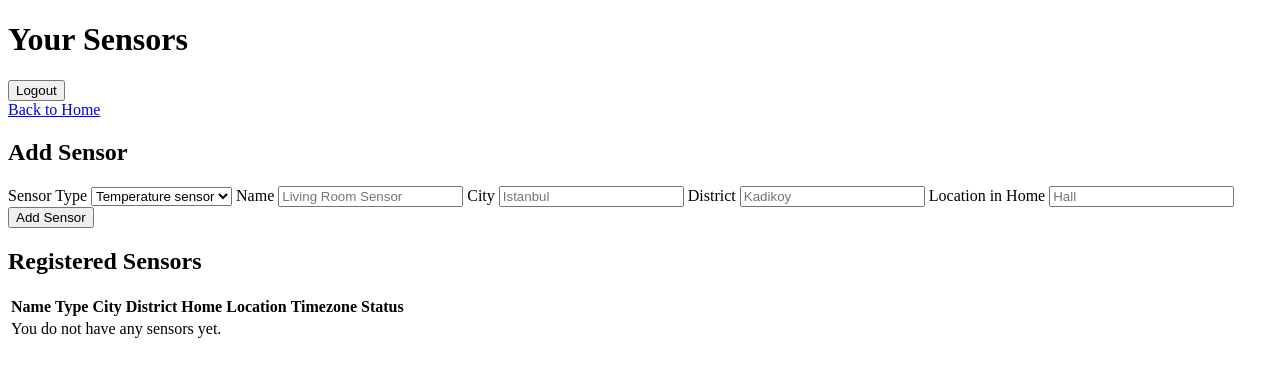
After one commit to enginertugrul/iot-temperature-monitor, a Spring Boot app: page /user/sensors in a window 1280 px wide. The commit adds this page. Shown: the top 377 px of the page. Run offline with Spring Boot 4, Linux system fonts and the light colour scheme; the visitor is signed in with stand-in values (Sample User, id 1); data that the repository does not hold is empty; some of the project's set-up classes (security, data sources, template engines, error pages and the like) are left out, and stand-ins take their place.

Commit message:
Add sensors page

```diff
--- /dev/null
+++ b/src/main/java/com/enginertugrul/iottemperaturemonitor/controller/SensorController.java
@@ -0,0 +1,66 @@
+package com.enginertugrul.iottemperaturemonitor.controller;
+
+import com.enginertugrul.iottemperaturemonitor.dto.sensor.SensorForm;
+import com.enginertugrul.iottemperaturemonitor.entity.sensor.SensorType;
+import com.enginertugrul.iottemperaturemonitor.security.AuthenticatedUser;
+import com.enginertugrul.iottemperaturemonitor.service.sensor.SensorService;
+import jakarta.validation.Valid;
+import org.springframework.security.core.annotation.AuthenticationPrincipal;
+import org.springframework.stereotype.Controller;
+import org.springframework.ui.Model;
+import org.springframework.validation.BindingResult;
+import org.springframework.web.bind.annotation.*;
+import org.springframework.web.servlet.mvc.support.RedirectAttributes;
+
+@Controller
+@RequestMapping("/user/sensors")
+public class SensorController {
+
+    private final SensorService sensorService;
+
+    public SensorController(SensorService sensorService) {
+        this.sensorService = sensorService;
+    }
+
+    @GetMapping
+    public String getSensorsPage(@AuthenticationPrincipal AuthenticatedUser authenticatedUser, Model model) {
+        if (!model.containsAttribute("form")) {
+            model.addAttribute("form", new SensorForm());
+        }
+
+        addPageData(model, authenticatedUser.getAppUserId());
+        return "sensors";
+    }
+
+    @PostMapping
+    public String createSensor(
+            @AuthenticationPrincipal AuthenticatedUser authenticatedUser,
+            @Valid @ModelAttribute("form") SensorForm form,
+            BindingResult bindingResult,
+            Model model,
+            RedirectAttributes redirectAttributes
+    ) {
+        Long ownerId = authenticatedUser.getAppUserId();
+
+        if (bindingResult.hasErrors()) {
+            addPageData(model, ownerId);
+            return "sensors";
+        }
+
+        try {
+            sensorService.createSensor(ownerId, form);
+        } catch (IllegalArgumentException ex) {
+            bindingResult.rejectValue("name", "sensor.name.duplicate", ex.getMessage());
+            addPageData(model, ownerId);
+            return "sensors";
+        }
+
+        redirectAttributes.addFlashAttribute("successMessage", "Sensor created successfully.");
+        return "redirect:/user/sensors";
+    }
+
+    private void addPageData(Model model, Long ownerId) {
+        model.addAttribute("sensorTypes", SensorType.values());
+        model.addAttribute("sensors", sensorService.getSensorsForUser(ownerId));
+    }
+}
--- a/src/main/resources/templates/index.html
+++ b/src/main/resources/templates/index.html
@@ -149,6 +149,8 @@
 
 <a class="nav-button" th:href="@{/statistics}">View Statistics</a>
 
+<a class="nav-button" th:href="@{/user/sensors}">Manage Sensors</a>
+
 <div class="table-wrapper">
     <table>
         <thead>
--- /dev/null
+++ b/src/main/resources/templates/sensors.html
@@ -0,0 +1,83 @@
+<!DOCTYPE html>
+<html lang="en" xmlns:th="http://www.thymeleaf.org">
+<head>
+    <meta charset="UTF-8">
+    <title>Your Sensors</title>
+</head>
+<body>
+<h1>Your Sensors</h1>
+
+<form th:action="@{/logout}" method="post">
+    <input type="hidden" th:name="${_csrf.parameterName}" th:value="${_csrf.token}">
+    <button type="submit">Logout</button>
+</form>
+
+<a th:href="@{/}">Back to Home</a>
+
+<p th:if="${successMessage}" th:text="${successMessage}"></p>
+
+<h2>Add Sensor</h2>
+
+<form th:action="@{/user/sensors}" th:object="${form}" method="post">
+    <input type="hidden" th:name="${_csrf.parameterName}" th:value="${_csrf.token}">
+
+    <label>Sensor Type</label>
+    <select th:field="*{type}">
+        <option th:each="type : ${sensorTypes}"
+                th:value="${type}"
+                th:text="${type.displayName}">
+        </option>
+    </select>
+    <p th:if="${#fields.hasErrors('type')}" th:errors="*{type}"></p>
+
+    <label>Name</label>
+    <input type="text" th:field="*{name}" placeholder="Living Room Sensor">
+    <p th:if="${#fields.hasErrors('name')}" th:errors="*{name}"></p>
+
+    <label>City</label>
+    <input type="text" th:field="*{city}" placeholder="Istanbul">
+    <p th:if="${#fields.hasErrors('city')}" th:errors="*{city}"></p>
+
+    <label>District</label>
+    <input type="text" th:field="*{district}" placeholder="Kadikoy">
+    <p th:if="${#fields.hasErrors('district')}" th:errors="*{district}"></p>
+
+    <label>Location in Home</label>
+    <input type="text" th:field="*{homeLocation}" placeholder="Hall">
+    <p th:if="${#fields.hasErrors('homeLocation')}" th:errors="*{homeLocation}"></p>
+
+    <button type="submit">Add Sensor</button>
+</form>
+
+<h2>Registered Sensors</h2>
+
+<table>
+    <thead>
+    <tr>
+        <th>Name</th>
+        <th>Type</th>
+        <th>City</th>
+        <th>District</th>
+        <th>Home Location</th>
+        <th>Timezone</th>
+        <th>Status</th>
+    </tr>
+    </thead>
+    <tbody>
+    <tr th:each="sensor : ${sensors}">
+        <td th:text="${sensor.name}">Living Room Sensor</td>
+        <td th:text="${sensor.type.displayName}">Temperature sensor</td>
+        <td th:text="${sensor.city}">Istanbul</td>
+        <td th:text="${sensor.district}">Kadikoy</td>
+        <td th:text="${sensor.homeLocation}">Hall</td>
+        <td th:text="${sensor.timezone}">Europe/Istanbul</td>
+        <td th:text="${sensor.active ? 'Active' : 'Inactive'}">Active</td>
+    </tr>
+
+    <tr th:if="${#lists.isEmpty(sensors)}">
+        <td colspan="7">You do not have any sensors yet.</td>
+    </tr>
+    </tbody>
+</table>
+</body>
+</html>
```
